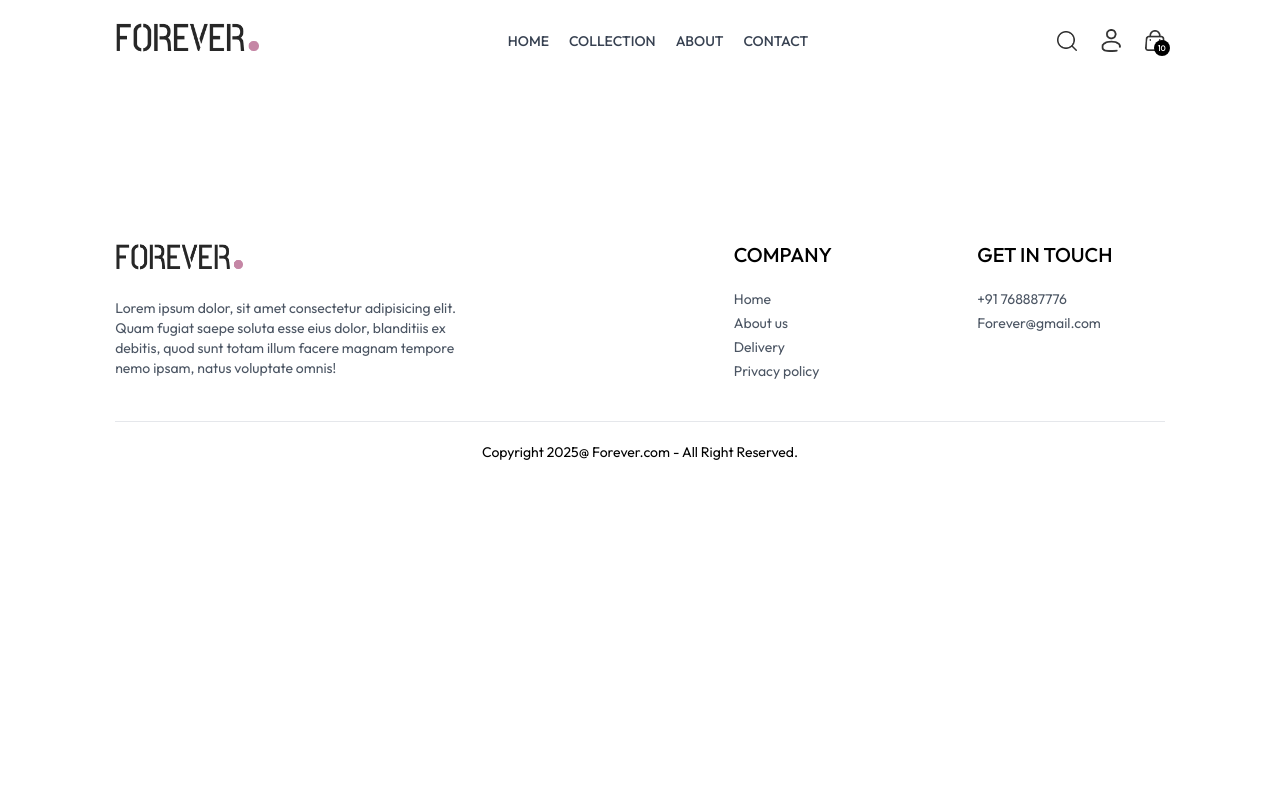
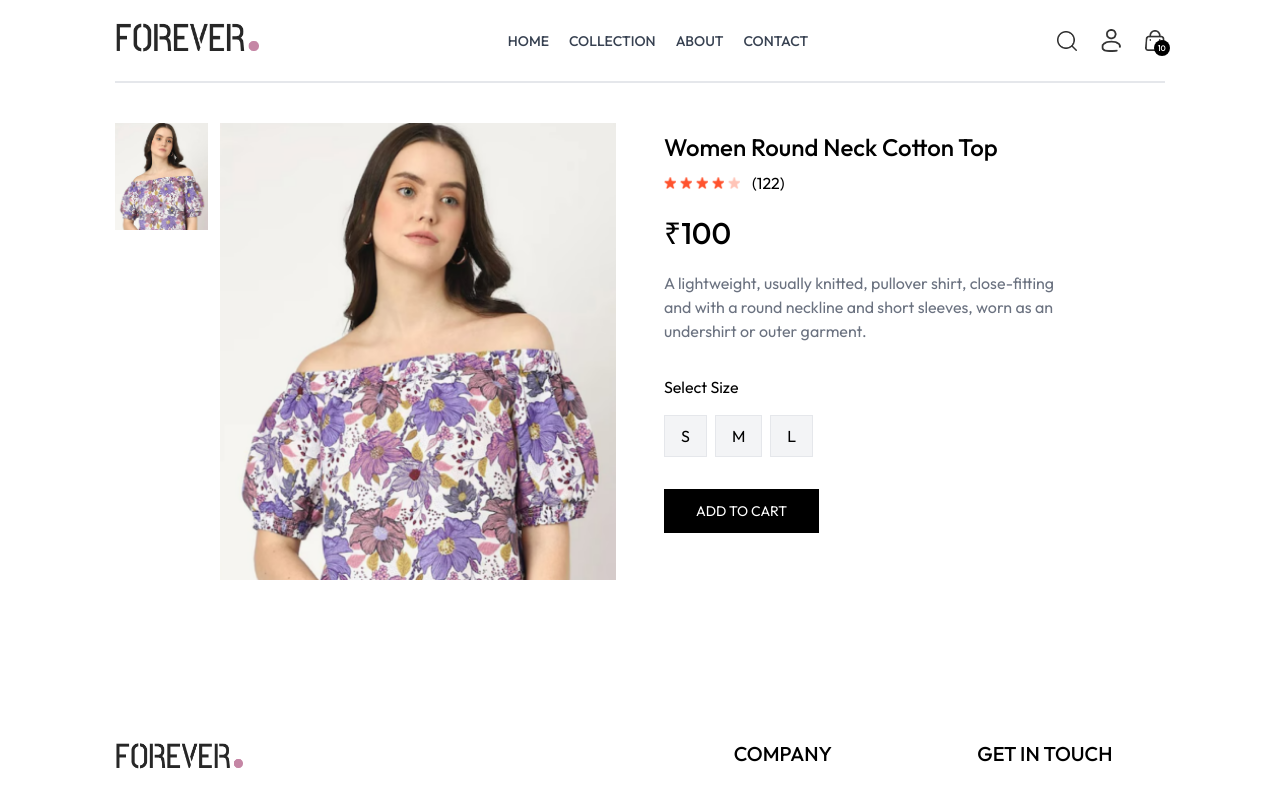
Before and after one commit to Pavanpirates/e-commerce-app, a React (Vite) app in the folder Frontend/: page /product/aaaaa in a window 1280 px wide. Shown: the top 791 px of the page. Built offline with nearby package versions, Linux system fonts and the light colour scheme.

Commit message:
Product page stage-1 Completed

```diff
--- a/Frontend/src/index.css
+++ b/Frontend/src/index.css
@@ -19,6 +19,10 @@
   font-style: normal;
 }
 
+::-webkit-scrollbar{
+  display: none;
+}
+
 @media (max-width: 640px) {
    a.active{
     background-color: black;
--- a/Frontend/src/pages/Product.jsx
+++ b/Frontend/src/pages/Product.jsx
@@ -1,11 +1,79 @@
-import React from 'react'
+import React, { useContext, useEffect, useState } from 'react'
+import { useParams } from 'react-router-dom'
+import {ShopContext} from  '../context/ShopContext'
+import { assets } from '../assets/assets';
 
 const Product = () => {
-  return (
-    <div>
 
+  const {productId} = useParams();
+  const {products, currency} = useContext(ShopContext);
+  const [productData, setProductData] = useState(false);
+  const [image, setImage] = useState('');
+  const [size, setSize]  = useState('');
+
+
+  const fetchProductData = async () => {
+    products.map((item)=>{
+        if(item._id === productId){
+         setProductData(item)
+         setImage(item.image[0])
+         return null;
+        }
+    })
+  }
+
+  useEffect(()=>{
+        fetchProductData();
+  },[ productId, products])
+
+
+  return productData ?  (
+    <div  className=' border-t-2 pt-10 transition-opacity ease-in duration-500 opacity-100'>
+
+        {/* product Data */}
+       <div className='flex gap-12 sm:gap-12 flex-col sm:flex-row'>
+
+           {/* product image */}
+         <div className='flex-1 flex flex-col-reverse gap-3 sm:flex-row'>
+            <div className='flex sm:flex-col overflow-x-auto sm:overflow-y-scroll justify-between sm:justify-normal sm:w-[18.7%] w-full'>
+                {
+                  productData.image.map((item,index)=>(
+                    <img onClick={()=>setImage(item)} src={item}  key={index} className='w-[24%] sm:w-full sm:mb-3 flex-shrink-0 cursor-pointer' alt="" />
+                  ))
+                }
+            </div>
+              <div className='w-full sm:w-[80%]'>
+                 <img  className='w-full h-auto' src={image} alt="" />
+              </div>
+         </div>
+
+            {/* product information */}
+            <div  className='flex-1'>
+                <h1 className='font-medium text-2xl mt-2'>{productData.name}</h1>
+                <div className='flex items-center gap-1 mt-2'>
+                  <img src={assets.star_icon} alt="" className="w-3 5" />
+                  <img src={assets.star_icon} alt="" className="w-3 5" />
+                  <img src={assets.star_icon} alt="" className="w-3 5" />
+                  <img src={assets.star_icon} alt="" className="w-3 5" />
+                  <img src={assets.star_dull_icon} alt="" className="w-3 5" />
+                  <p className='pl-2'>(122)</p>
+                </div>
+                <p className='mt-5 text-3xl font-medium'>{currency}{productData.price}</p>
+                <p className='mt-5 text-gray-500 md:w-4/5'>{productData.description}</p>
+                <div className='flex flex-col gap-4 my-8' >
+                  <p>Select Size</p>
+                  <div className=' flex gap-2'>
+                   {productData.sizes.map((item, index)=>(
+                     <button onClick={()=>setSize(item)} className={`border py-2 px-4 bg-gray-100 ${item === size ? 'border-orange-500' : ''}`} key={index}>{item}</button>
+                   ))}
+                  </div>
+                </div>
+                 <button className='bg-black text-white px-8 py-3 text-sm active:bg-gray-700'>ADD TO CART</button>
+
+            </div>
+       </div>
     </div>
-  )
+  ) : <div className='opacity-0'></div>
 }
 
 export default Product
```
